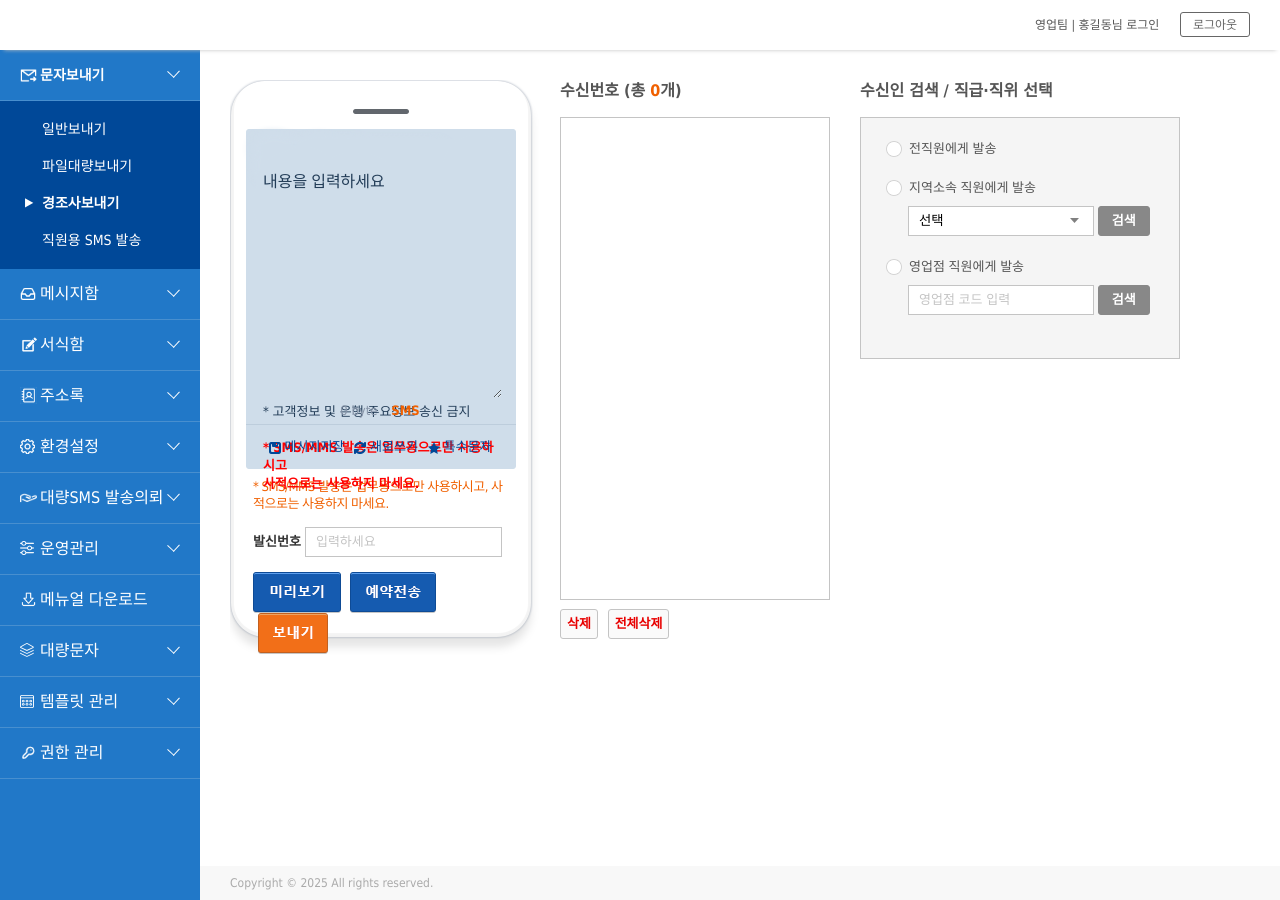
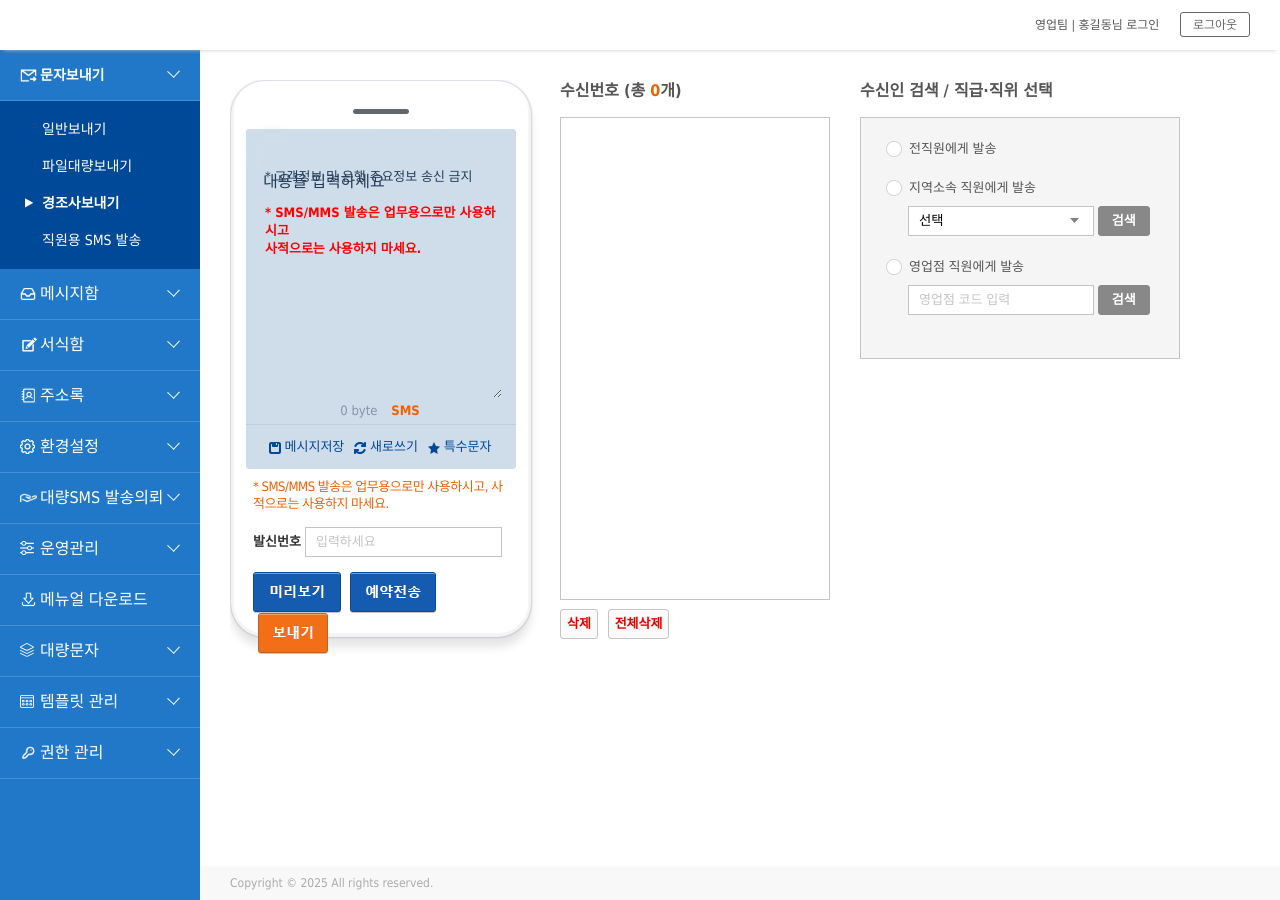
Before and after one commit to jkarvis91/umspages, a Jekyll site: the page built from pages/send-event.html, in a window 1280 px wide. Built offline with Jekyll 4.4.1, drawn with Linux system fonts in a browser that asks for light colours.

Commit message:
Update send-event.html

```diff
--- a/pages/send-event.html
+++ b/pages/send-event.html
@@ -14,7 +14,7 @@ layout: layout
                       placeholder="내용을 입력하세요"
                       style="font-family:굴림;font-size:16px;width:100%;height:230px;padding-right:5px;"></textarea>
 
-
+            <span class="main-msg" style="position:absolute;left:12px;top:0;">
               * 고객정보 및 은행 주요정보 송신 금지<br><br>
               <b style="color:red;">* SMS/MMS 발송은 업무용으로만 사용하시고<br>사적으로는 사용하지 마세요.</b>
             </span>
```
